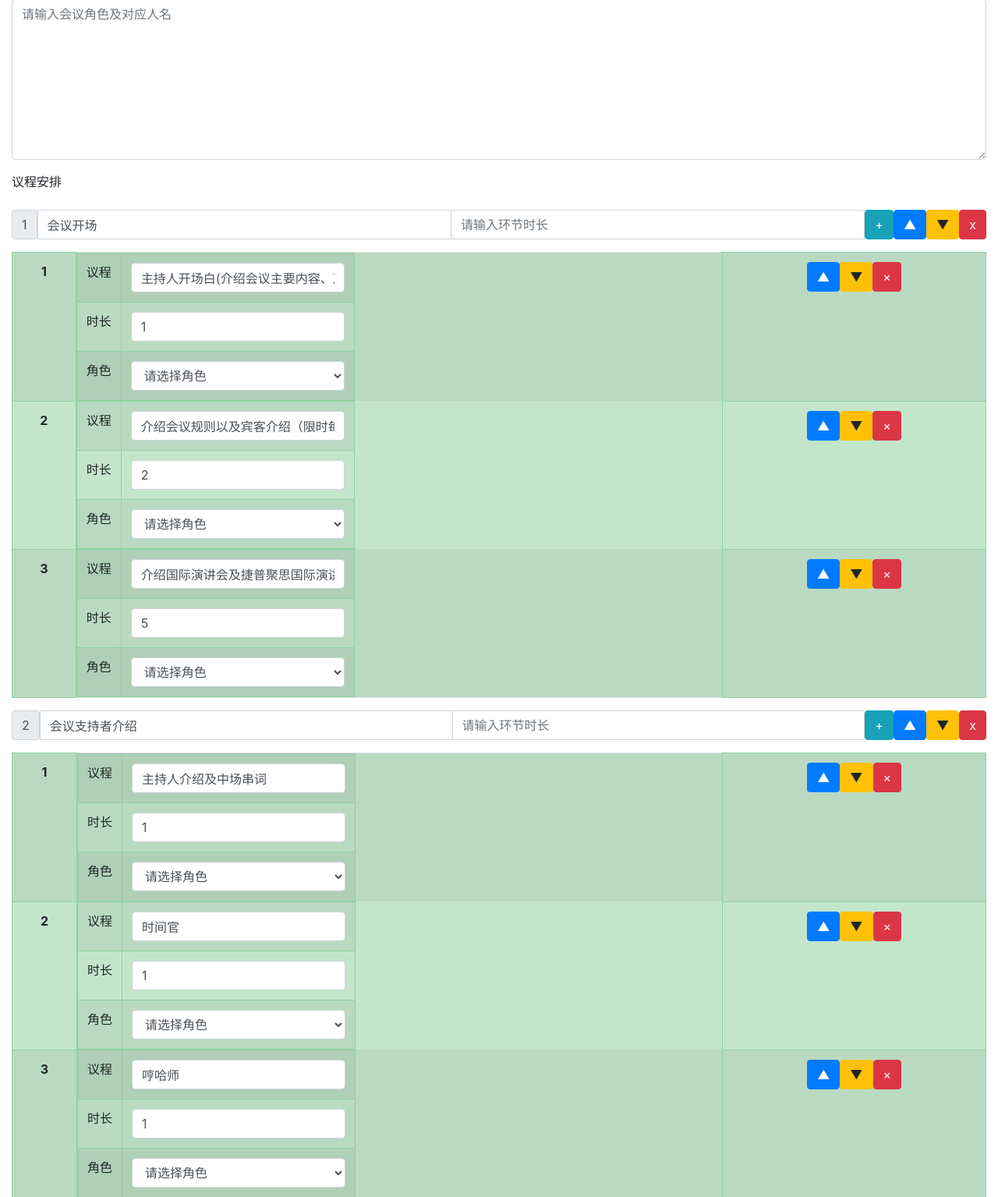
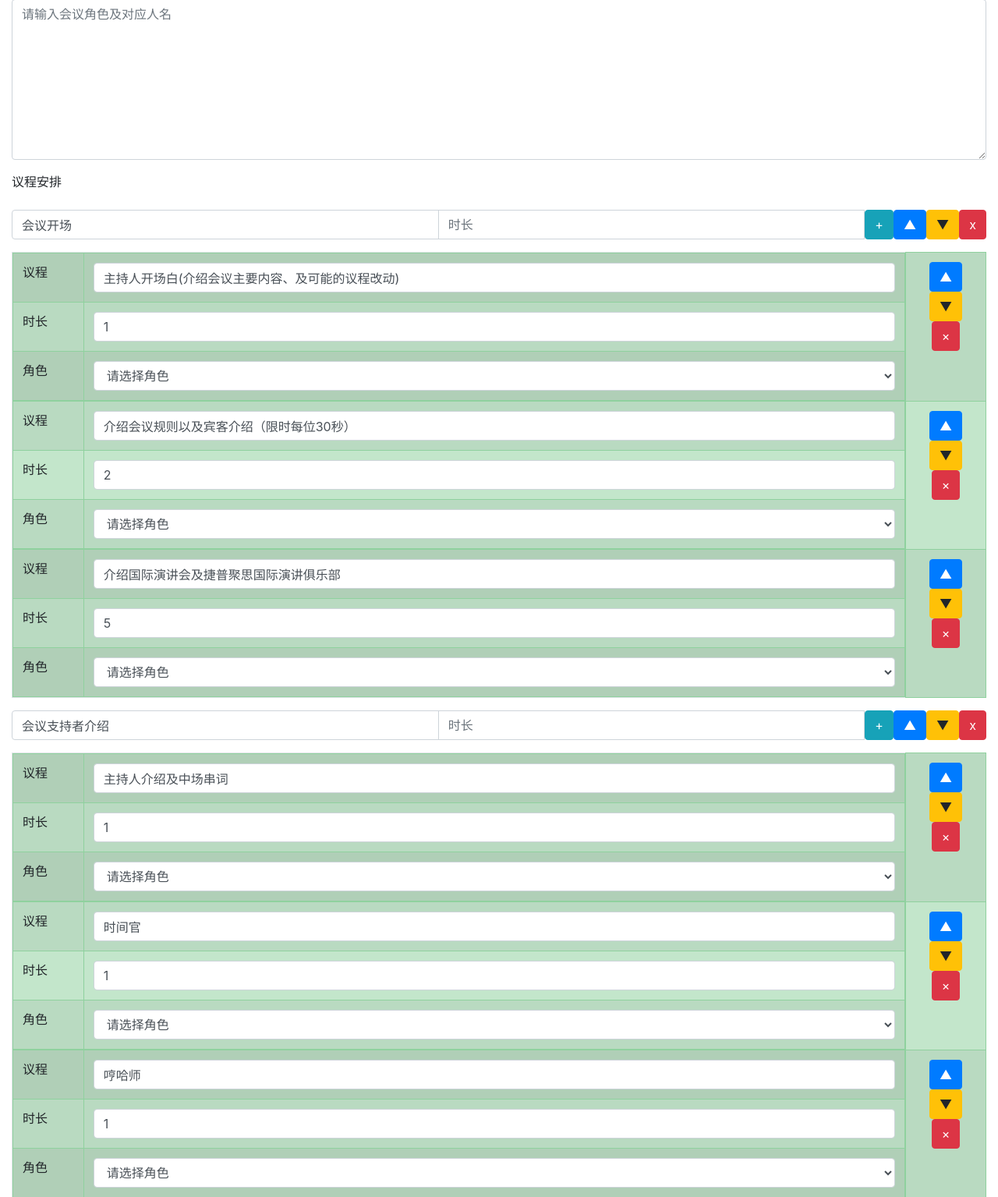
Before and after one commit to Leooon726/touma_club, a Flask app: template templates/InputAgendaContent.html in a window 1280 px wide. Shown: the part 111-1646 px from the top of the page at 78% size. Run offline with Flask 2, Linux system fonts and the light colour scheme; the template is opened without the code that fills it, so the values that code supplies are empty; some libraries are stand-ins or nearby versions.

Commit message:
rearange session

```diff
--- a/static/css/input_agenda_content.css
+++ b/static/css/input_agenda_content.css
@@ -8,3 +8,15 @@
     display: flex;
     align-items: center;
 }
+
+#childsessionFieldsTable td:first-child {
+    width: 150px;
+  }
+
+  #childsessionFieldsTable td:last-child {
+    width: 2250px; /* Adjust the width as desired */
+  }
+
+  #childsessionFieldsTable td.td-btn {
+    width: 20px; /* Adjust the width as desired */
+  }
--- a/static/js/meeting_session_actions.js
+++ b/static/js/meeting_session_actions.js
@@ -11,17 +11,12 @@ function CreateSessionElement(data) {
     else
         NewSessionID += data.Index;
 
-    //Add Title
-    let Span_SessionNum = $("<span></span>");
-    Span_SessionNum.addClass("input-group-text");
-    Span_SessionNum.text(data.Index);
-
     let Input_SessionName = $("<input />");
     Input_SessionName.attr("type", "text");
     Input_SessionName.attr("id", "parentSessionName");
     Input_SessionName.addClass("form-control");
     if (data.Title === "")
-        Input_SessionName.attr("placeholder", "请输入环节名称");
+        Input_SessionName.attr("placeholder", "环节名称");
     else
         Input_SessionName.attr("value", data.Title);
 
@@ -30,7 +25,7 @@ function CreateSessionElement(data) {
     Input_SessionDuration.attr("id", "parentSessionDuration");
     Input_SessionDuration.addClass("form-control");
     if (!("Duration" in data))
-        Input_SessionDuration.attr("placeholder", "请输入环节时长");
+        Input_SessionDuration.attr("placeholder", "时长");
     else
         Input_SessionDuration.attr("value", data.Duration);
 
@@ -42,7 +37,6 @@ function CreateSessionElement(data) {
 
     let DivRow_InputGroup = GetDivDom();
     DivRow_InputGroup.addClass("input-group mb-3");
-    Span_SessionNum.appendTo(DivRow_InputGroup);
     Input_SessionName.appendTo(DivRow_InputGroup);
     Input_SessionDuration.appendTo(DivRow_InputGroup);
     Button_ChildSession_Add.appendTo(DivRow_InputGroup);
@@ -50,45 +44,23 @@ function CreateSessionElement(data) {
     Button_Session_Down.appendTo(DivRow_InputGroup);
     Button_Session_Del.appendTo(DivRow_InputGroup);
 
-    Table = createChildSessionsAsTable(data)
+    ChildSessionsTable = createChildSessionsAsTable(data)
 
     //Add Container
     let DivContainer = GetDivDom();
     DivContainer.addClass("parent-and-children-session"); //container-fluid
     // DivRow_Title.appendTo(DivContainer);
     DivRow_InputGroup.appendTo(DivContainer);
-    Table.appendTo(DivContainer);
+    ChildSessionsTable.appendTo(DivContainer);
 
     let DivFormItem = $("#MeetingSession");
     DivContainer.appendTo(DivFormItem);
 }
 
 function createChildSessionsAsTable(data) {
-    // Add thead
-    function GetThDom(text) {
-        return $("<th></th>").text(text);
-    }
-
-    let th_Child_Num = GetThDom("序号");
-    let th_Child_SessionName = GetThDom("子环节名称");
-    let th_Child_Duration = GetThDom("子环节时间");
-    let th_Child_Role = GetThDom("选择角色");
-    let th_Child_Operation = GetThDom("子环节操作");
-
-    let thtrDom = $("<tr></tr>");
-    th_Child_Num.appendTo(thtrDom);
-    th_Child_SessionName.appendTo(thtrDom);
-    th_Child_Duration.appendTo(thtrDom);
-    th_Child_Role.appendTo(thtrDom);
-    th_Child_Operation.appendTo(thtrDom);
-
-    let theadDom = $("<thead></thead>");
-    // thtrDom.appendTo(theadDom);
-
     let Table = $("<table></table>");
     Table.addClass("table table-success table-bordered table-striped");
     Table.attr("id", "childSessionsTable");
-    theadDom.appendTo(Table);
 
     // Add tbody
     let tbodyDom = $("<tbody></tbody>");
@@ -103,17 +75,11 @@ function createChildSessionsAsTable(data) {
     return Table;
 }
 
-function CreateChildSessionElement(data) {
-    if (jQuery.isEmptyObject(data)) {
-        data = { ChildIndex: 0, Name: "", Duration: 0, Role: "" };
-    }
-
-    //Num
-    let ChildNumCol = $("<th scope=\"row\" style=\"text-align: center;\">" + data.ChildIndex + "</th>")
-
+function CreateSubTableInChildSession(data) {
     // Create the sub-table
     let subContentTable = $("<table></table>");
     subContentTable.attr("id", "childsessionFieldsTable");
+
     // Children Session Name
     let ChildSession_Name = $("<input type=\"text\" class=\"form-control\" />");
     ChildSession_Name.attr("id", "event_name");
@@ -150,8 +116,10 @@ function CreateChildSessionElement(data) {
     $("<td></td>").append(roleSelectLabel).appendTo(row3);
     $("<td></td>").append(ChildSession_Role).appendTo(row3);
     row3.appendTo(subContentTable);
+    return subContentTable;
+}
 
-    //Children Session Operation
+function CreateChildSessionActionButtonGroup() {
     let btn_Child_Up = GetButtonDom("primary", "▲", "ChildSessionUp");
     let btn_Child_Down = GetButtonDom("warning", "▼", "ChildSessionDown");
     let btn_Child_Del = GetButtonDom("danger", "×", "ChildSessionDel");
@@ -160,16 +128,24 @@ function CreateChildSessionElement(data) {
     Center_Btn.append(btn_Child_Up);
     Center_Btn.append(btn_Child_Down);
     Center_Btn.append(btn_Child_Del);
+    return Center_Btn;
+}
+
+function CreateChildSessionElement(data) {
+    if (jQuery.isEmptyObject(data)) {
+        data = { ChildIndex: 0, Name: "", Duration: 0, Role: "" };
+    }
+
+    let subContentTable = CreateSubTableInChildSession(data);
+
+    //Children Session Operation
+    let Center_Btn = CreateChildSessionActionButtonGroup();
 
     let TD_Btn = $("<td></td>");
     TD_Btn.append(Center_Btn);
 
     let tbtrDom = $("<tr></tr>");
-    ChildNumCol.appendTo(tbtrDom);
     subContentTable.appendTo(tbtrDom)
-    // TD_Name.appendTo(tbtrDom);
-    // TD_Duration.appendTo(tbtrDom);
-    // TD_Role.appendTo(tbtrDom);
     TD_Btn.appendTo(tbtrDom);
 
     return tbtrDom;
@@ -196,13 +172,6 @@ function GetButtonDom(color, name, classNameForClick) {
     button.text(name);
 
     return button;
-}
-
-function GetThDom(colName) {
-    let thDom = $("<th>" + colName + "</th>");
-    thDom.attr("scope", "col");
-    thDom.attr("style", 'style="text-align: center;"');
-    return thDom;
 }
 
 //Get Role Select
@@ -252,7 +221,7 @@ function GetAgendaContentAsDictList() {
     function ParseChildSessions(parentSession) {
         let childSessionList = [];
         // Every child session has event_name, duration and role.
-        childSessionsTable = $(parentSession).find("#childSessionsTable");
+        let childSessionsTable = $(parentSession).find("#childSessionsTable");
         childSessionsTable.children("tbody").children("tr").each(function (index, sessionRow) {
             let session_dict = ParseChildSession(sessionRow);
             childSessionList.push(session_dict);
@@ -272,7 +241,7 @@ function GetAgendaContentAsDictList() {
             parentSessionContentDict["duration"] = parentSessionDuration.val()
         }
         let childSessionList = ParseChildSessions(parentSession);
-        if(childSessionList.length!==0){
+        if (childSessionList.length !== 0) {
             parentSessionContentDict["child_events"] = childSessionList;
         }
         agendaContentList.push(parentSessionContentDict);
@@ -301,20 +270,22 @@ function GetAgendaContent() {
 }
 
 $(document).on('click', ".AddChildSession", function () {
+    let CurrSession = getCurrentSessionFromOperationButton($(this));
+    let childSessionsTable = $(CurrSession).find("#childSessionsTable");
 
-    let tbodyDom = $(this).parent().next().children().eq(1);
-    let newIndex = tbodyDom.children().length + 1;
+    // TODO: deprecate ChildIndex.
+    let NewChildSessionData = { ChildIndex: 0, Name: "", Duration: 0, Role: "" };
+    let NewChildSession = CreateChildSessionElement(NewChildSessionData);
+    childSessionsTable.append(NewChildSession);
+})
 
-
-    let NewChildSessionData = { ChildIndex: newIndex, Name: "", Duration: 0, Role: "" };
-    let newTbTrDom = CreateChildSessionElement(NewChildSessionData);
-    tbodyDom.append(newTbTrDom);
-
-})
+function getCurrentSessionFromOperationButton(button) {
+    return $(button).parent().parent();
+}
 
 // bind Session Up Method
 $(document).on('click', '.SessionUp', function () {
-    let CurrSession = $(this).parent().parent()
+    let CurrSession = getCurrentSessionFromOperationButton($(this));
     let MeetingSessions = $("#MeetingSession");
     let CurrSessionIndex = MeetingSessions.children().index(CurrSession);
     // Check the index
@@ -343,7 +314,7 @@ $(document).on('click', '.SessionDown', function () {
     let MeetingSessions = $("#MeetingSession");
     let CurrSessionIndex = MeetingSessions.children().index(CurrSession);
     let SessionsCount = MeetingSessions.children().length;
-    if (CurrSessionIndex == SessionsCount-1) {
+    if (CurrSessionIndex == SessionsCount - 1) {
         $('#Submitted_Content').empty();
         $('#Submitted_Content').append('<div class="alert alert-danger" role="alert">已经是最后一位，无法下移</div>');
         $('#staticBackdrop').modal('show');
@@ -361,15 +332,17 @@ $(document).on('click', '.SessionDown', function () {
 })
 
 $(document).on('click', '.SessionDel', function () {
-    let index = parseInt($(this).parent().children().eq(0).text());
-    let SessionsCount = $("#MeetingSession").children().length;
-    if (index < SessionsCount) {
-        console.log("Down the Session")
-        SessionMove(index, index - SessionsCount);
-    }
+    let CurrSession = $(this).parent().parent()
+    CurrSession.remove();
+    // let index = parseInt($(this).parent().children().eq(0).text());
+    // let SessionsCount = $("#MeetingSession").children().length;
+    // if (index < SessionsCount) {
+    //     console.log("Down the Session")
+    //     SessionMove(index, index - SessionsCount);
+    // }
 
-    //删除最后一个子元素
-    $("#MeetingSession").children().last().remove();
+    // //删除最后一个子元素
+    // $("#MeetingSession").children().last().remove();
 })
 
 function SessionMove(CurrIndex, span) {
```
Lines whose indentation alone changed are shown as unchanged.
